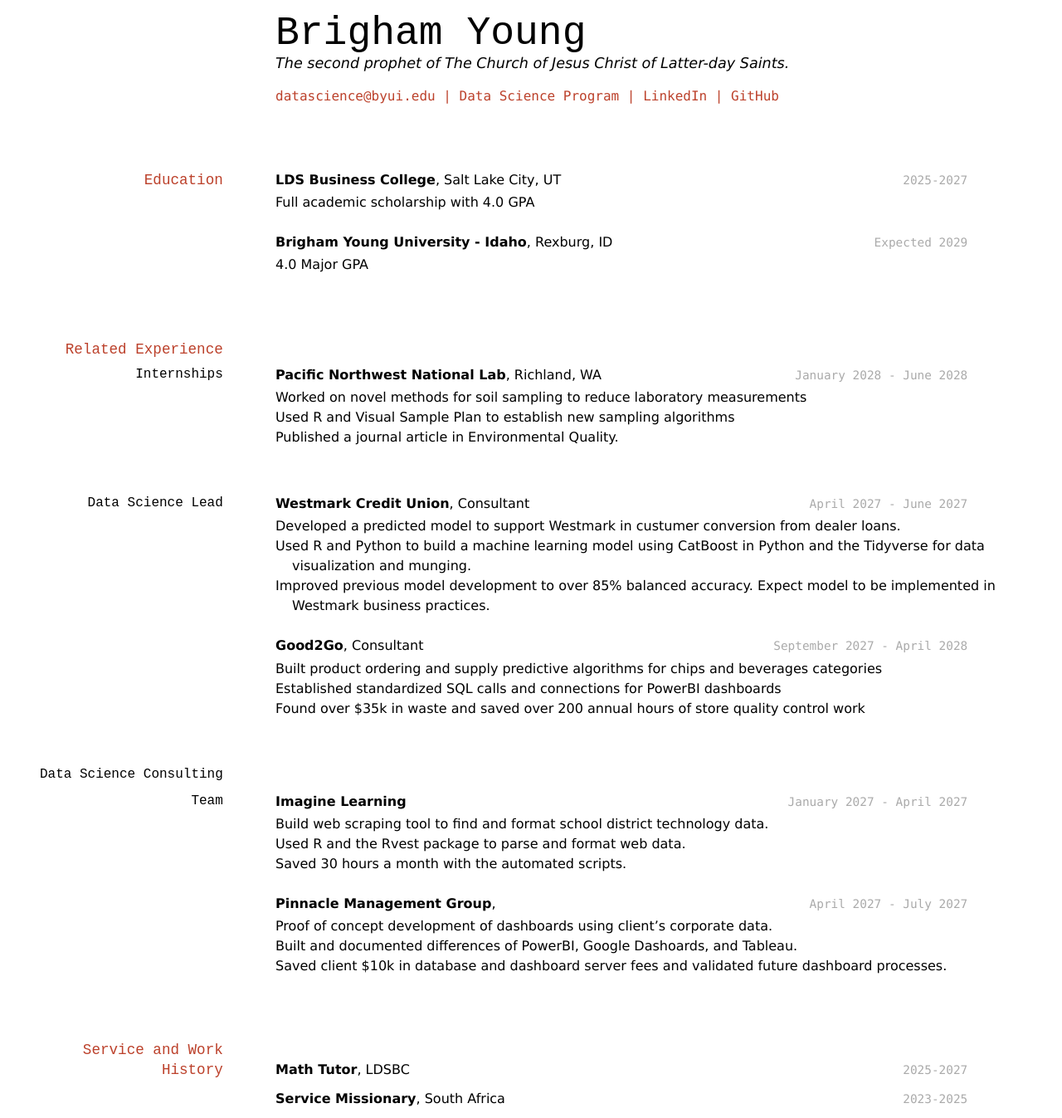
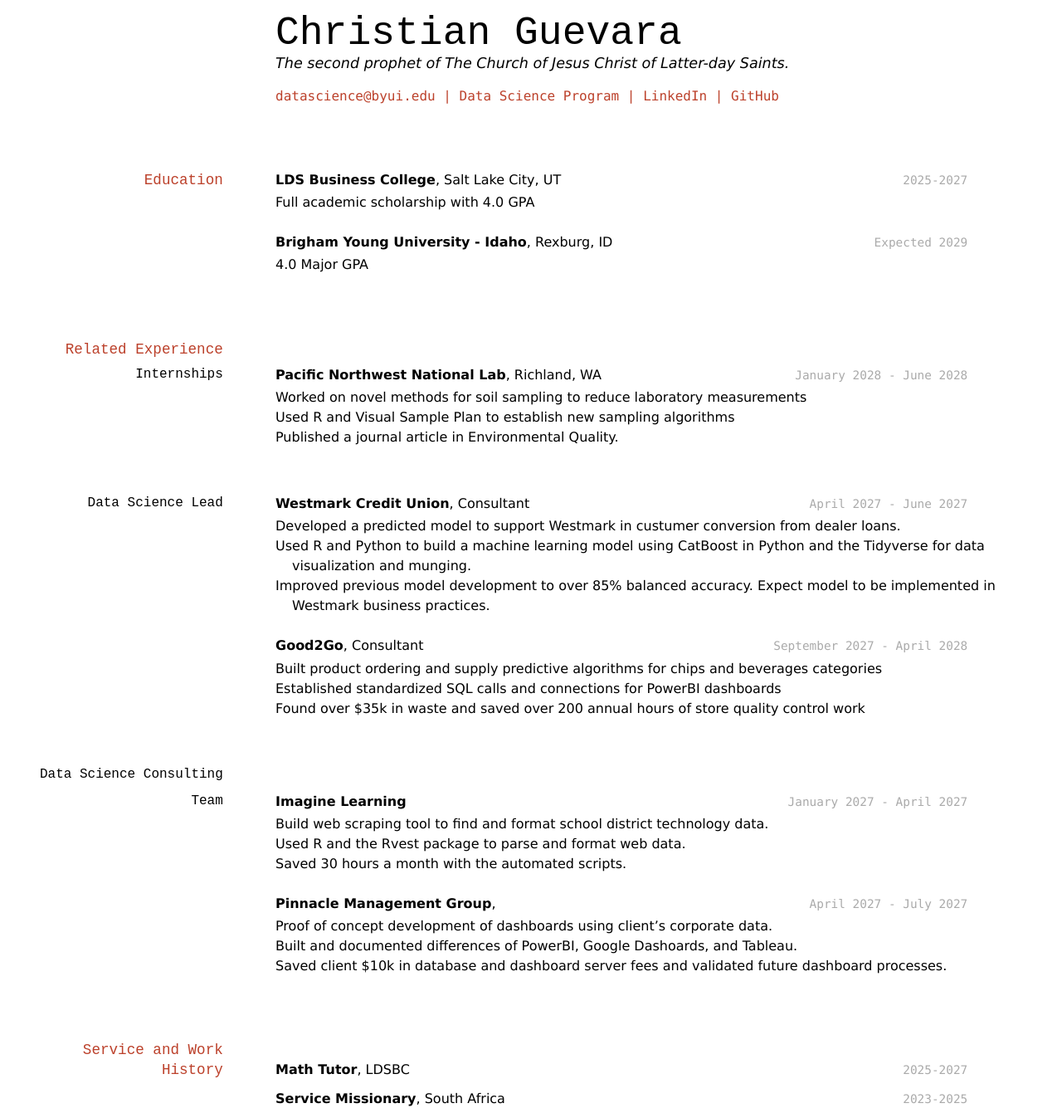
Before and after one commit to chrisglw/guevara_resume, a Jekyll site: the page built from docs/index.md, in a window 1280 px wide. Shown: the whole page at 83% size. Built offline with Jekyll 4.4.1, drawn with Linux system fonts in a browser that asks for light colours.

Commit message:
change name

```diff
--- a/docs/index.md
+++ b/docs/index.md
@@ -2,7 +2,7 @@
 layout: cv
 title: Brigham Young's Resume
 ---
-# Brigham Young
+# Christian Guevara
 The second prophet of The Church of Jesus Christ of Latter-day Saints.
 
 <div id="webaddress">
```
